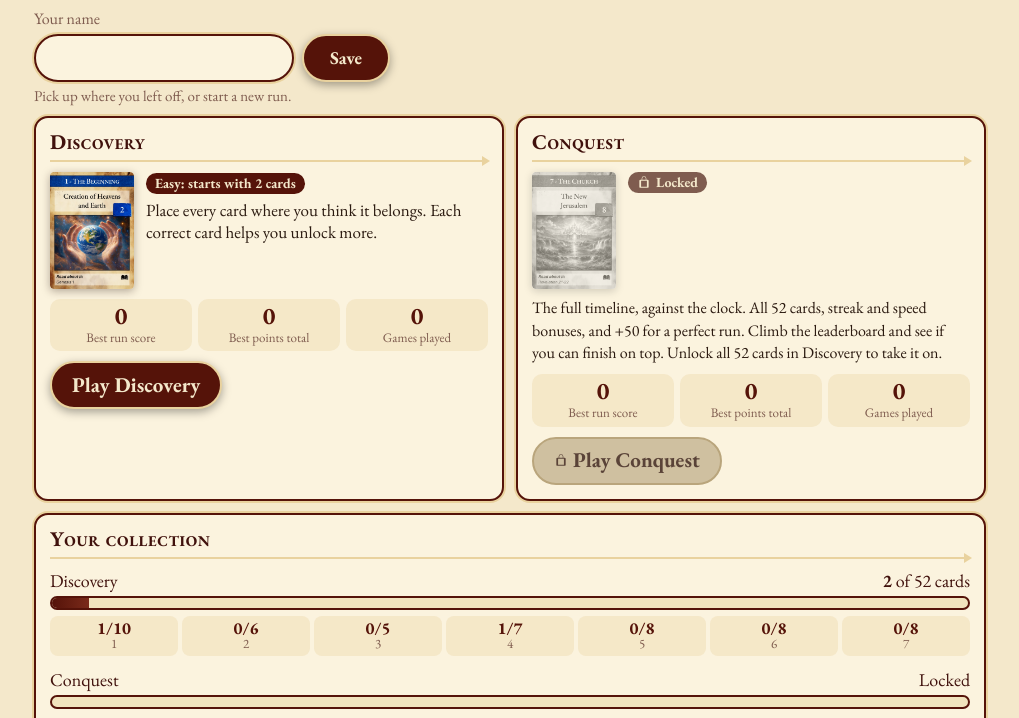
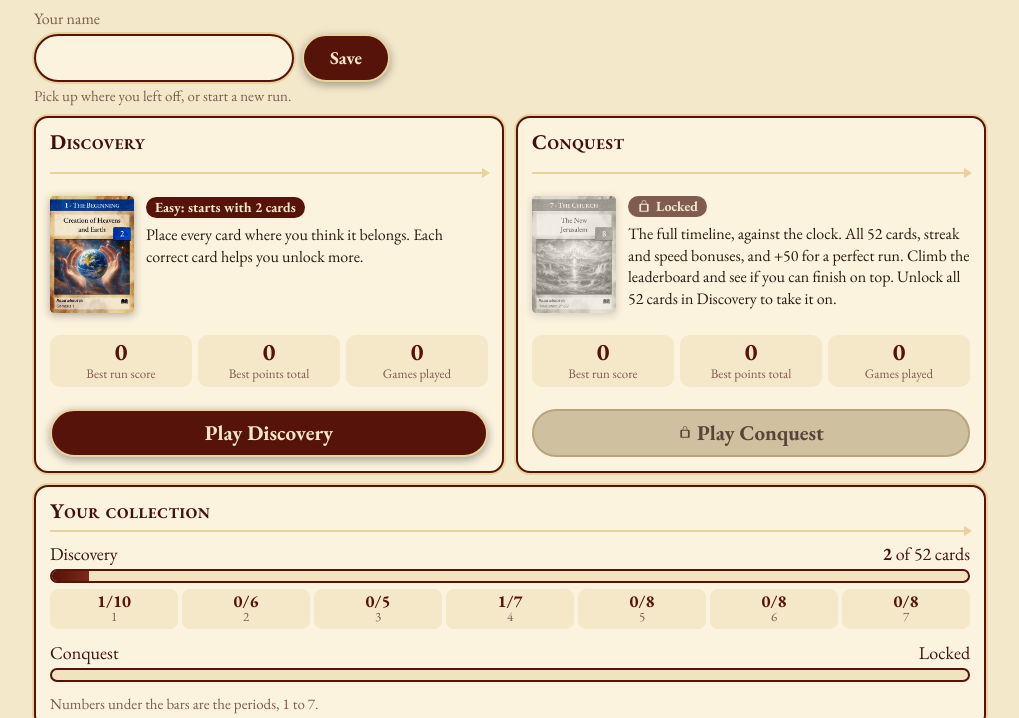
Before and after one commit to ReunionGames/solo-game, a plain HTML site: page portal/index.html in a window 1280 px wide. Shown: the part 70-788 px from the top of the page, without its empty margins (130-1149 px from the left). Drawn offline with nearby package versions, Linux system fonts and the light colour scheme.

Commit message:
Line up the Discovery and Conquest boxes on the dashboard
The Conquest description sits beside its card again, like Discovery. The two boxes share row heights so the stats and Play buttons line up, without shortening the approved wording.

```diff
--- a/portal/index.html
+++ b/portal/index.html
@@ -40,7 +40,12 @@ button.name-tap:focus-visible,button.edit-link:focus-visible,#nameCancel:focus-v
 #nameCancel[hidden]{display:none}
 .note{margin:0 0 10px;font-size:15px;color:var(--soft);line-height:1.3}
 .grid{display:grid;grid-template-columns:1fr;gap:12px}
-@media (min-width:700px){.grid.two{grid-template-columns:1fr 1fr}.grid.three{grid-template-columns:1fr 1fr}}
+@media (min-width:700px){
+ .grid.two{grid-template-columns:1fr 1fr}
+ .grid.three{grid-template-columns:1fr 1fr}
+ /* Luke t506u: Discovery and Conquest share row heights so the stats and Play buttons line up */
+ .grid.two.modes > .panel{display:grid;grid-template-rows:subgrid;grid-row:span 5;align-items:start}
+}
 .panel{background:var(--panel);border:2px solid var(--burg);border-radius:14px;box-shadow:0 0 0 2px var(--gold);padding:12px 14px 14px;min-width:0}
 .panel h2{margin:0 0 6px;font-size:21px;font-variant:small-caps;letter-spacing:.03em;color:var(--lab);line-height:1.15}
 .rule{height:2px;background:var(--gold);margin:0 0 10px;position:relative}
@@ -50,7 +55,7 @@ button.name-tap:focus-visible,button.edit-link:focus-visible,#nameCancel:focus-v
 .game .art img{display:block;width:100%;height:100%;object-fit:cover}
 .game .body{flex:1;min-width:0}
 .tag{display:inline-block;margin:0 0 6px;padding:1px 9px 2px;border-radius:999px;background:var(--burg);color:var(--parch);font-size:14px;font-weight:700;line-height:1.3}
-.desc{margin:0 0 8px;font-size:17px;line-height:1.28}
+.desc{margin:0;font-size:16px;line-height:1.35;overflow-wrap:break-word}
 .stats{display:grid;grid-template-columns:repeat(3,minmax(0,1fr));gap:6px;margin:0 0 10px}
 .st{background:rgba(233,210,158,.35);border-radius:10px;padding:5px 4px 6px;text-align:center;min-width:0}
 .st b{display:block;font-size:24px;line-height:1;color:var(--burg);font-variant-numeric:tabular-nums}
@@ -68,8 +73,6 @@ button.name-tap:focus-visible,button.edit-link:focus-visible,#nameCancel:focus-v
 .btn.locked:active{transform:none}
 .coll.locked .bar i{width:0 !important;background:#cfc0a0}
 .coll.locked .per{display:none}
-/* Luke t504u: longer locked description sits under the card so it stays readable */
-.panel.locked #cDesc,.panel #cDesc{margin:8px 0 0;font-size:16px;line-height:1.4}
 .coll{margin:0 0 12px}
 .coll:last-child{margin-bottom:0}
 .coll .row{display:flex;justify-content:space-between;align-items:baseline;gap:8px;font-size:18px;color:var(--lab)}
@@ -115,7 +118,7 @@ button.name-tap:focus-visible,button.edit-link:focus-visible,#nameCancel:focus-v
  <p class="note">Pick up where you left off, or start a new run.</p>
  <div id="nostore" role="alert">Your browser is not sharing saved game progress with this page, so the numbers below show as zero. Your progress is still safe in the games themselves.</div>
 
- <div class="grid two">
+ <div class="grid two modes">
   <section class="panel" aria-labelledby="hD">
    <h2 id="hD">Discovery</h2><div class="rule"></div>
    <div class="game">
@@ -139,9 +142,9 @@ button.name-tap:focus-visible,button.edit-link:focus-visible,#nameCancel:focus-v
     <div class="art"><img src="../discovery/cards/front/7-8-the-new-jerusalem.webp" width="600" height="838" loading="lazy" alt="Bible Event Card: The New Jerusalem"></div>
     <div class="body">
      <span class="tag" id="cTag"><svg class="lock-ico" viewBox="0 0 24 24" aria-hidden="true"><path fill="currentColor" d="M17 8h-1V6a4 4 0 1 0-8 0v2H6a2 2 0 0 0-2 2v10a2 2 0 0 0 2 2h12a2 2 0 0 0 2-2V10a2 2 0 0 0-2-2zM9 6a3 3 0 1 1 6 0v2H9V6zm8 14H7V10h10v10z"/></svg> Locked</span>
+     <p class="desc" id="cDesc">The full timeline, against the clock. All 52 cards, streak and speed bonuses, and +50 for a perfect run. Climb the leaderboard and see if you can finish on top. Unlock all 52 cards in Discovery to take it on.</p>
     </div>
    </div>
-   <p class="desc" id="cDesc">The full timeline, against the clock. All 52 cards, streak and speed bonuses, and +50 for a perfect run. Climb the leaderboard and see if you can finish on top. Unlock all 52 cards in Discovery to take it on.</p>
    <div class="stats" style="margin-top:10px">
     <div class="st"><b id="cBest">0</b><span>Best run score</span></div>
     <div class="st"><b id="cPts">0</b><span>Best points total</span></div>
```
